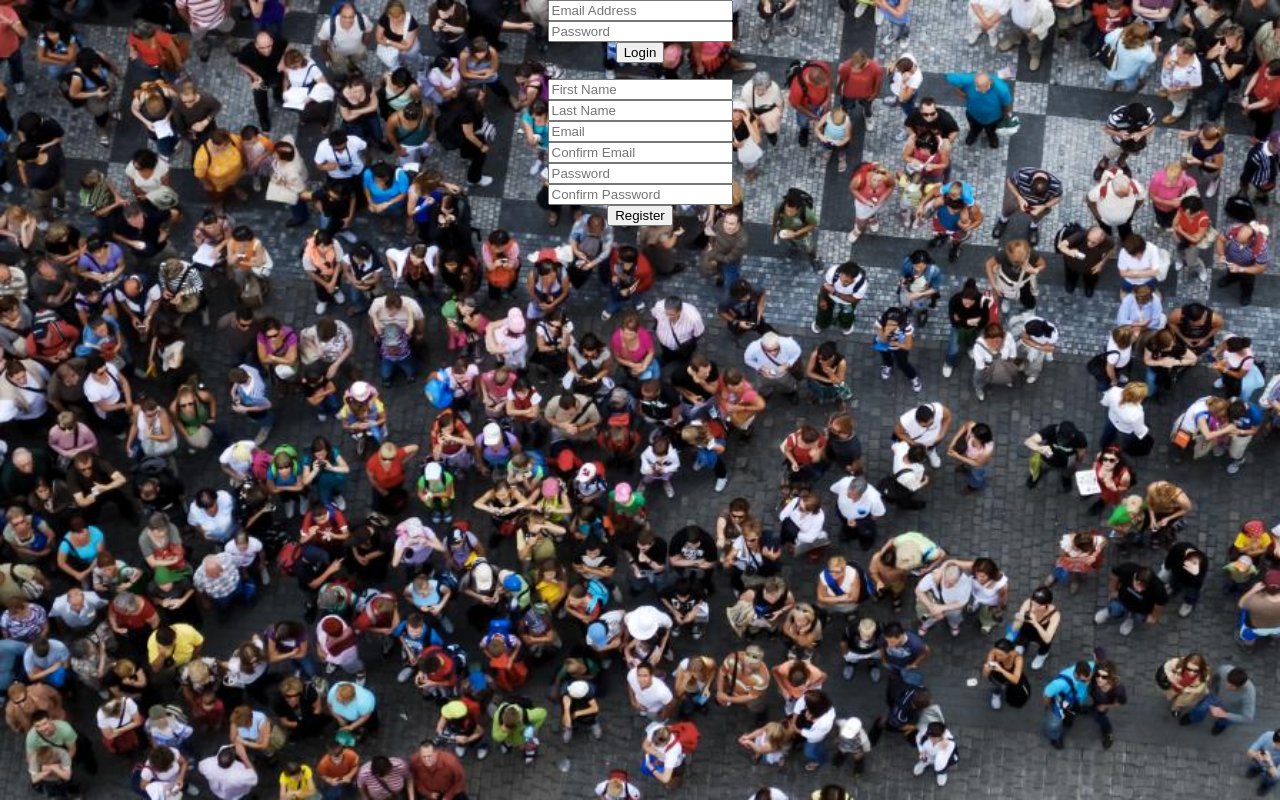
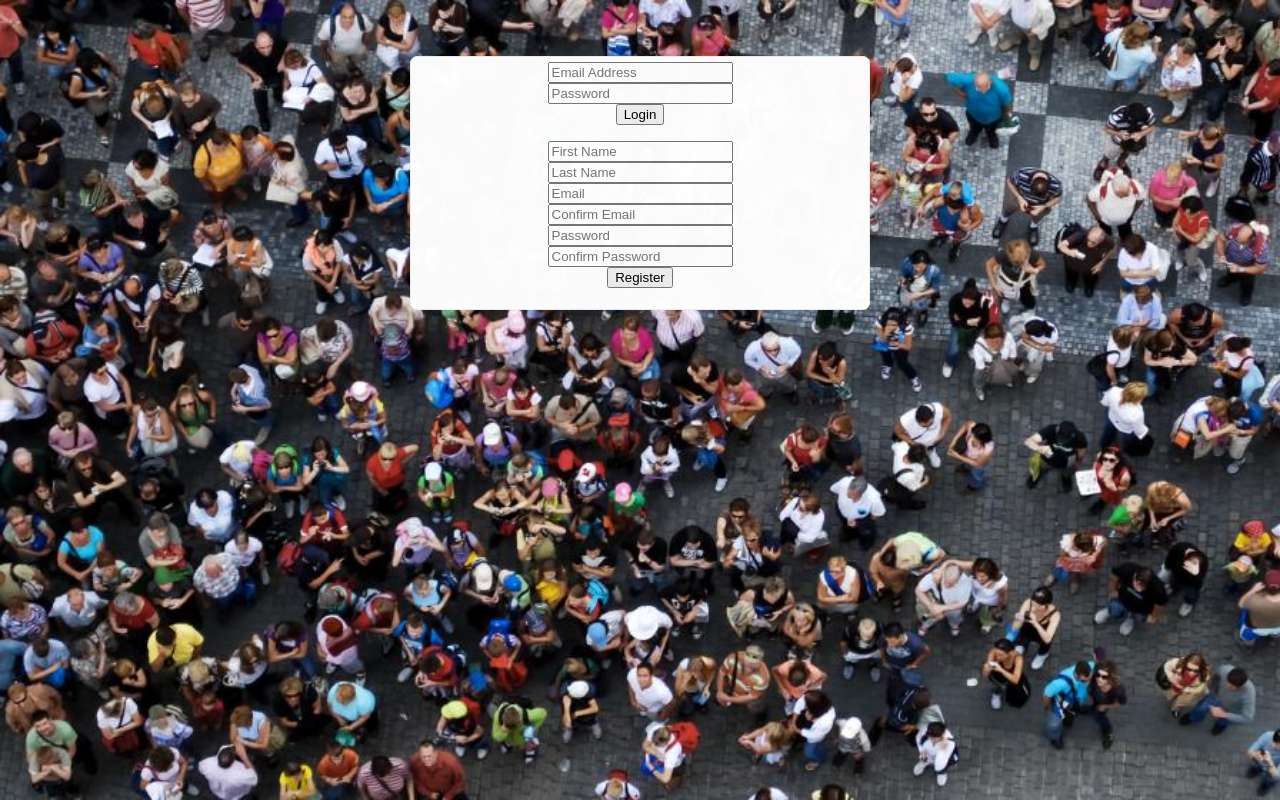
Before and after one commit to mhaji007/Flock, a PHP site: page /register.php in a window 1280 px wide. Run offline with PHP 8.4, Linux system fonts and the light colour scheme.

Commit message:
Add styling to the login and register panel

```diff
--- a/assets/css/register_style.css
+++ b/assets/css/register_style.css
@@ -16,3 +16,19 @@ body {
 	background-repeat: no-repeat;
 
 }
+
+.login_box {
+	position: relative;
+	margin-right: auto;
+	margin-left: auto;
+	top: 7%;
+	width: 35%;
+	background-color: #ffffff;
+	border: 1px solid #EDEDED;
+	border-radius: 7px;
+	padding:5px;
+	opacity: 0.98;
+
+
+
+}
--- a/register.php
+++ b/register.php
@@ -9,13 +9,17 @@ require 'includes/form_handlers/login_handler.php';
 
 
 <html>
+
 <head>
 	<title>Welcom to Flock!</title>
 	<link rel="stylesheet" type="text/css" href="assets/css/register_style.css">
 </head>
+
 <body>
 
 	<div class="wrapper">
+
+		<div class ="login_box">
 
 			<form action="register.php" method="POST">
 
@@ -92,5 +96,7 @@ require 'includes/form_handlers/login_handler.php';
 
 		</div>
 
+	</div>
+
 </body>
 </html>
```
Lines whose indentation alone changed are shown as unchanged.
